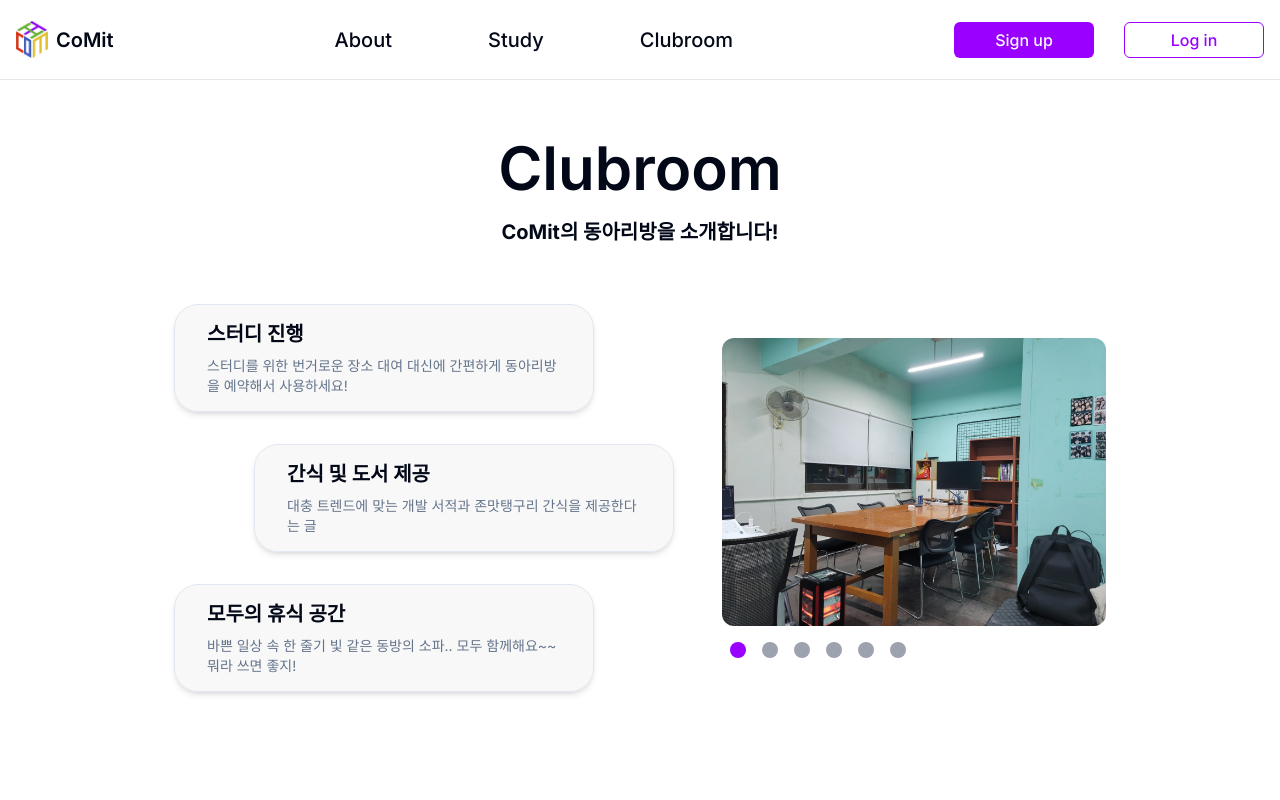
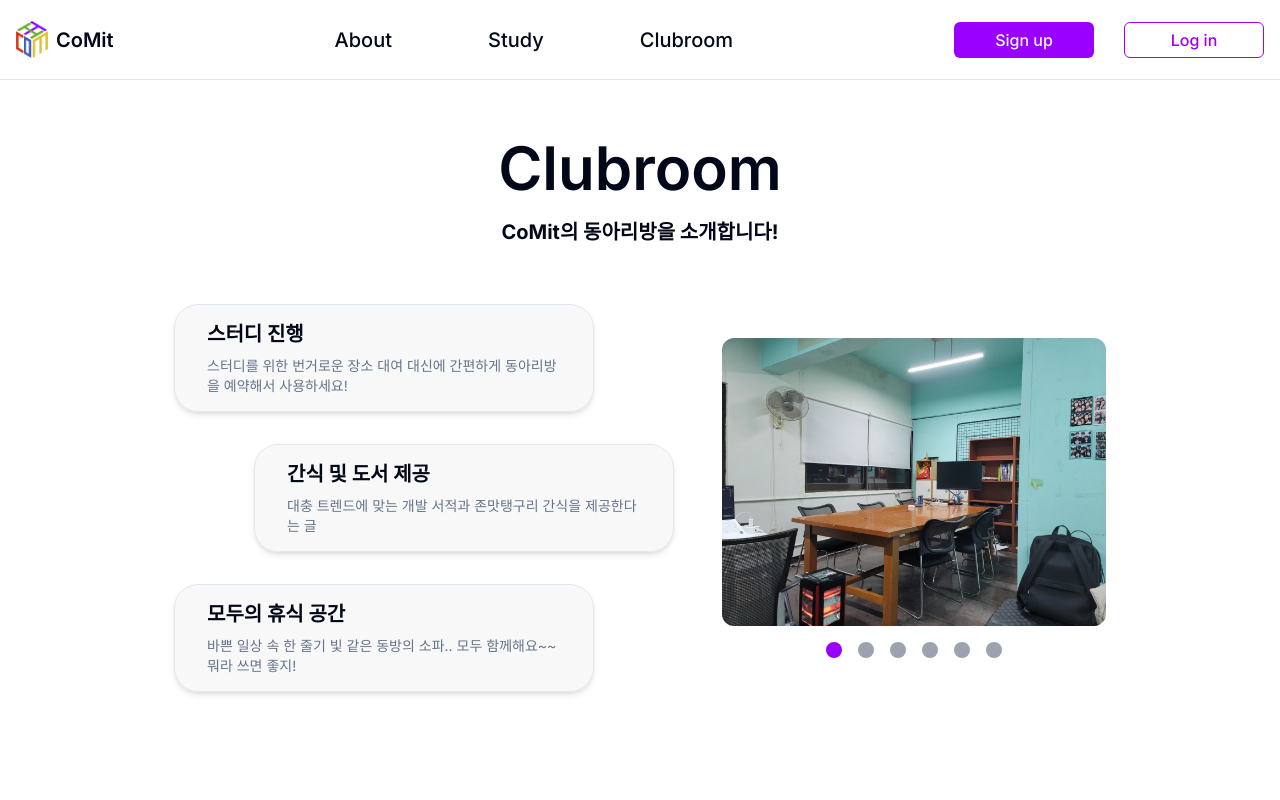
Before and after one commit to skku-comit/comit-website, a Next.js app: page /clubroom in a window 1280 px wide. Shown: the top 800 px of the page. Built offline with nearby package versions, Linux system fonts and the light colour scheme.

Commit message:
feat: add carousel animation

```diff
--- a/app/(main)/(light)/clubroom/page.tsx
+++ b/app/(main)/(light)/clubroom/page.tsx
@@ -42,8 +42,13 @@ export default function Clubroom() {
         description="CoMit의 동아리방을 소개합니다!"
       />
       <div className="mb-12 flex flex-row-reverse items-center justify-center gap-12 space-x-reverse max-md:flex-col">
-        <div className=" flex w-[30%] flex-col justify-center max-md:w-[90%]">
+        <div className="flex w-[30%] flex-col items-center justify-center max-md:w-[90%]">
           <Carousel className="w-full">
+            <motion.div
+              initial={{ opacity: 0, x: -50 }}
+              animate={{ opacity: 1, x: 0 }}
+              transition={{ duration: 0.5 }}
+            >
               <CarouselContent
                 style={{
                   transform: `translateX(-${activeIndex * 100}%)`,
@@ -51,7 +56,10 @@ export default function Clubroom() {
                 }}
               >
                 {clubroomCarouselData.map((item) => (
-                <CarouselItem key={item} className="basis-1/1 w-full">
+                  <CarouselItem
+                    key={item}
+                    className="basis-1/1 flex w-full justify-center"
+                  >
                     <Image
                       src={clubroomImg}
                       alt="comit-clubroom"
@@ -61,7 +69,13 @@ export default function Clubroom() {
                   </CarouselItem>
                 ))}
               </CarouselContent>
+            </motion.div>
           </Carousel>
+          <motion.div
+            initial={{ opacity: 0, x: 0 }}
+            animate={{ opacity: 1, x: 0 }}
+            transition={{ duration: 0.5 }}
+          >
             <div className="flex items-center justify-start">
               <div className="mt-4 flex justify-center">
                 {clubroomCarouselData.map((_, index) => (
@@ -76,6 +90,7 @@ export default function Clubroom() {
                 ))}
               </div>
             </div>
+          </motion.div>
         </div>
         <div className="flex flex-col gap-8">
           <motion.div
--- a/components/clubroom/ClubroomInfoCard.tsx
+++ b/components/clubroom/ClubroomInfoCard.tsx
@@ -18,7 +18,7 @@ export default function ClburoomInfoCard({
   return (
     <Card
       className={cn(
-        'flex h-[108px] w-[384px] items-center justify-center rounded-3xl bg-[#D9D9D9] bg-opacity-20 shadow-md lg:w-[400px] xl:w-[420px]',
+        'flex h-[108px] w-[344px] items-center justify-center rounded-3xl bg-[#D9D9D9] bg-opacity-20 shadow-md sm:w-[360px] lg:w-[400px] xl:w-[420px]',
         align === Align.RIGHT && 'lg:ml-20'
       )}
     >
```
Lines whose indentation alone changed are shown as unchanged.
